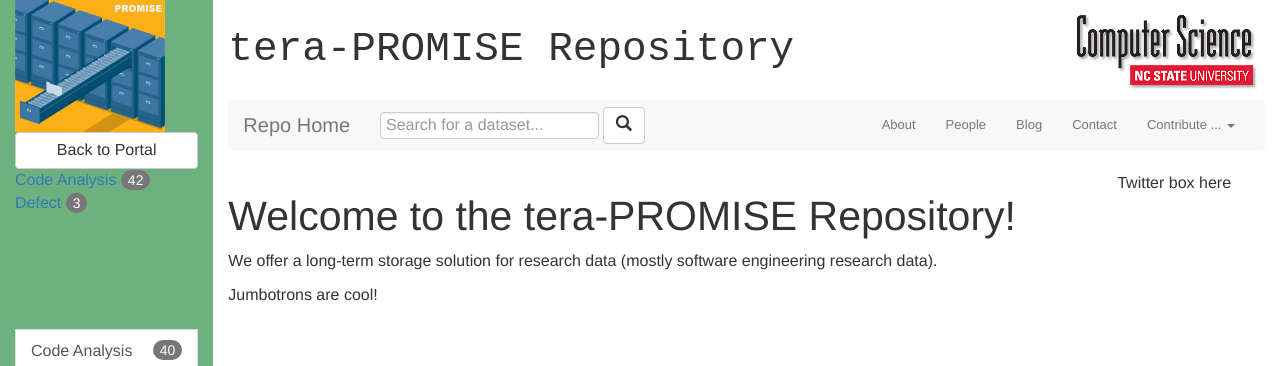
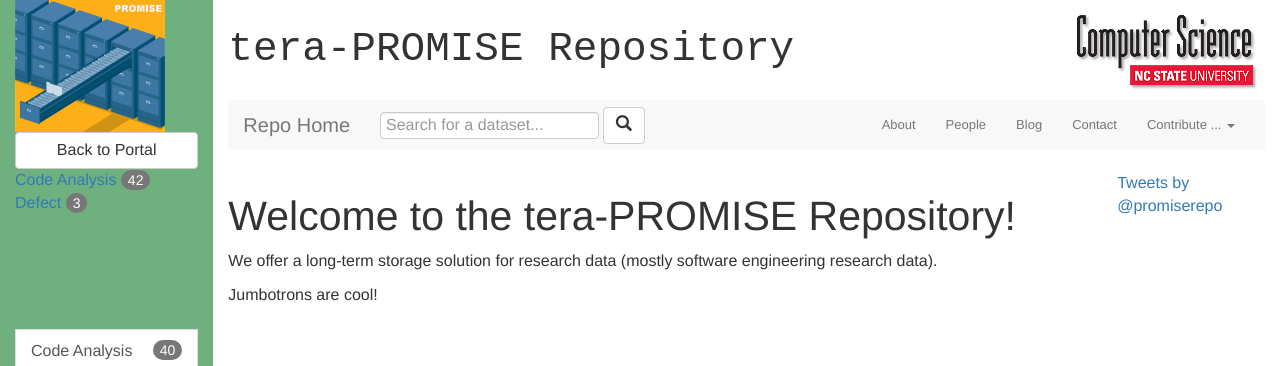
Before and after one commit to digideskio/boot-site, a Jekyll site: the page built from repo/index.md, in a window 1280 px wide. Shown: the top 366 px of the page. Built offline with Jekyll 4.4.1, drawn with Linux system fonts in a browser that asks for light colours.

Commit message:
Updates social bar in repo

```diff
--- a/_includes/repo/main.html
+++ b/_includes/repo/main.html
@@ -20,7 +20,7 @@
 		</div>
 
 		<div class="col-sm-2 col-md-2 col-lg-2" style="background-color: #fcbo3c;">
-			<p>Twitter box here</p>
+			{% include repo/socialbar.html %}
 		</div>
 	</div>
 </div>
--- /dev/null
+++ b/_includes/repo/socialbar.html
@@ -0,0 +1,4 @@
+<a class="twitter-timeline"  width="240"
+href="https://twitter.com/promiserepo"
+data-widget-id="583712062368514048">
+Tweets by @promiserepo</a>
```
Also changed, not shown: 1 other file.
